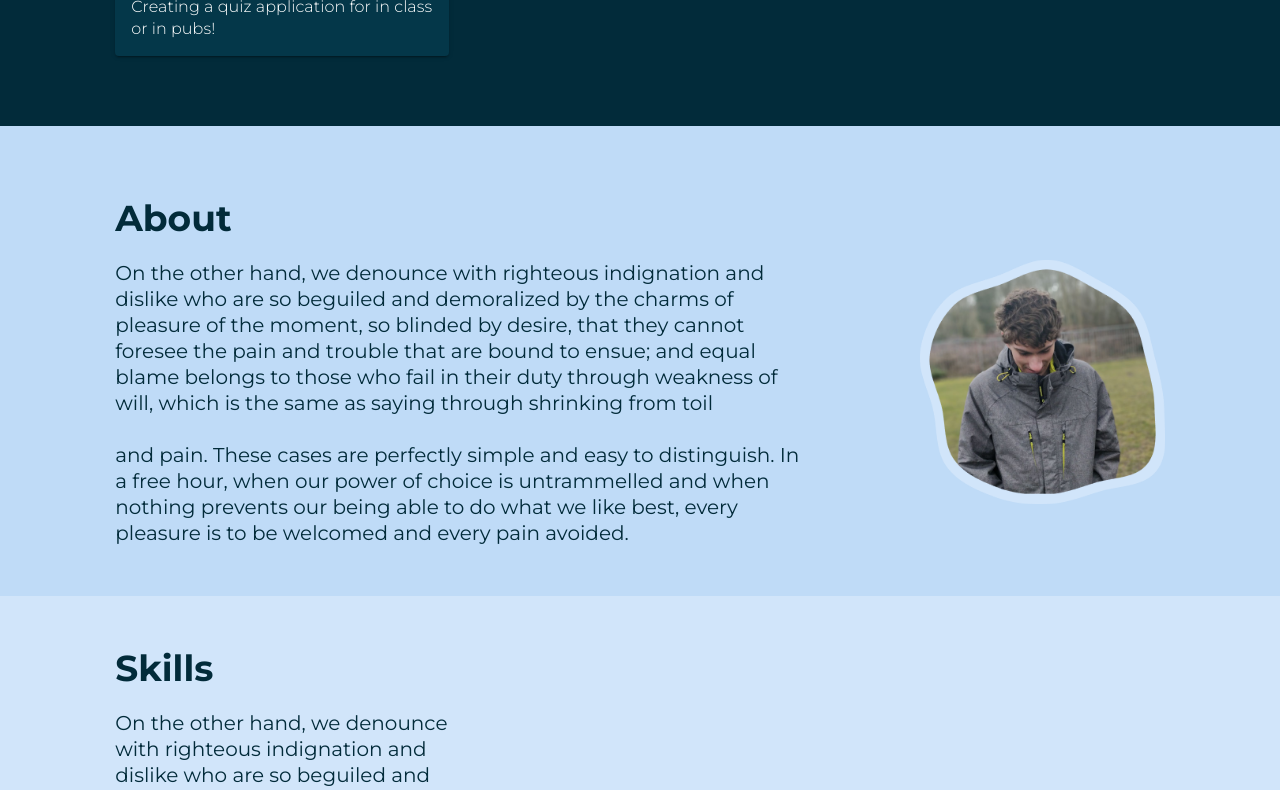
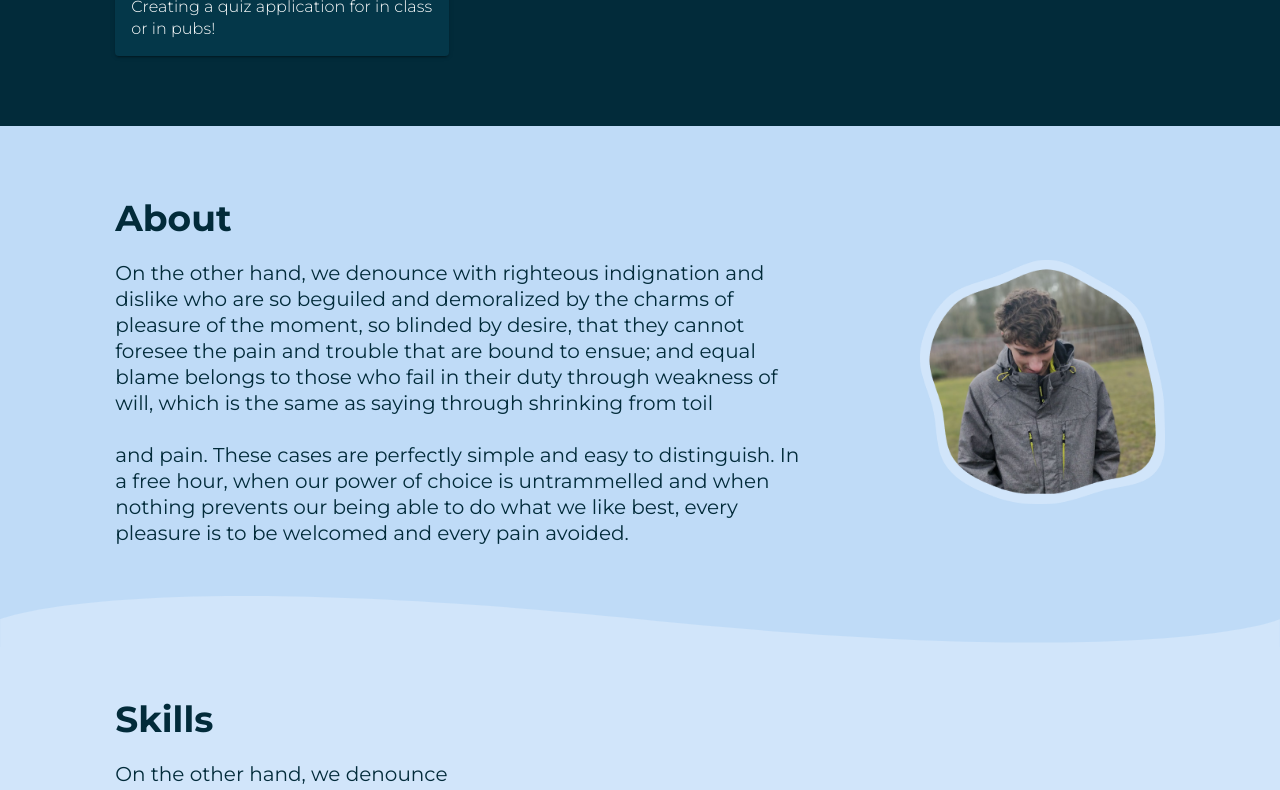
Before and after one commit to victorhubbers/portfolio, a Vue app: page / in a window 1280 px wide. Shown: the part 2400-3190 px from the top of the page. Built offline with nearby package versions, Linux system fonts and the light colour scheme.

Commit message:
added divider between skills & about

```diff
--- a/src/views/Main.vue
+++ b/src/views/Main.vue
@@ -21,6 +21,17 @@
           options: { threshold }
         }"
       />
+      <!-- Divider svg shape -->
+      <svg
+        style="margin-bottom: -3px"
+        viewBox="0 0 1440 58"
+        fill="var(--secondary-tint)"
+        xmlns="http://www.w3.org/2000/svg"
+      >
+        <path
+          d="M0 58H720.001H1440L1440 26.2219C1440 26.2219 1301 85.2214 720.001 26.2219C139 -32.7776 0 26.2219 0 26.2219V58Z"
+        />
+      </svg>
       <Skills
         v-intersect="{
           handler: onIntersect,
@@ -40,7 +51,7 @@
 
 <script>
 // @ is an alias to /src
-import * as mainSections from "./main-sections"
+import * as mainSections from "./main-sections";
 import { threshold, onIntersect } from "@/utils/observer";
 
 export default {
@@ -58,4 +69,7 @@ export default {
 </script>
 
 <style scoped>
+#colored-banner {
+  background: var(--secondary-color);
+}
 </style>
--- a/src/views/main-sections/About.vue
+++ b/src/views/main-sections/About.vue
@@ -48,7 +48,6 @@ export default {
 #about {
   width: 100%;
   padding: 7rem 9vw 5rem;
-  background: var(--secondary-color);
 }
 
 /* vuetify container class */
```
